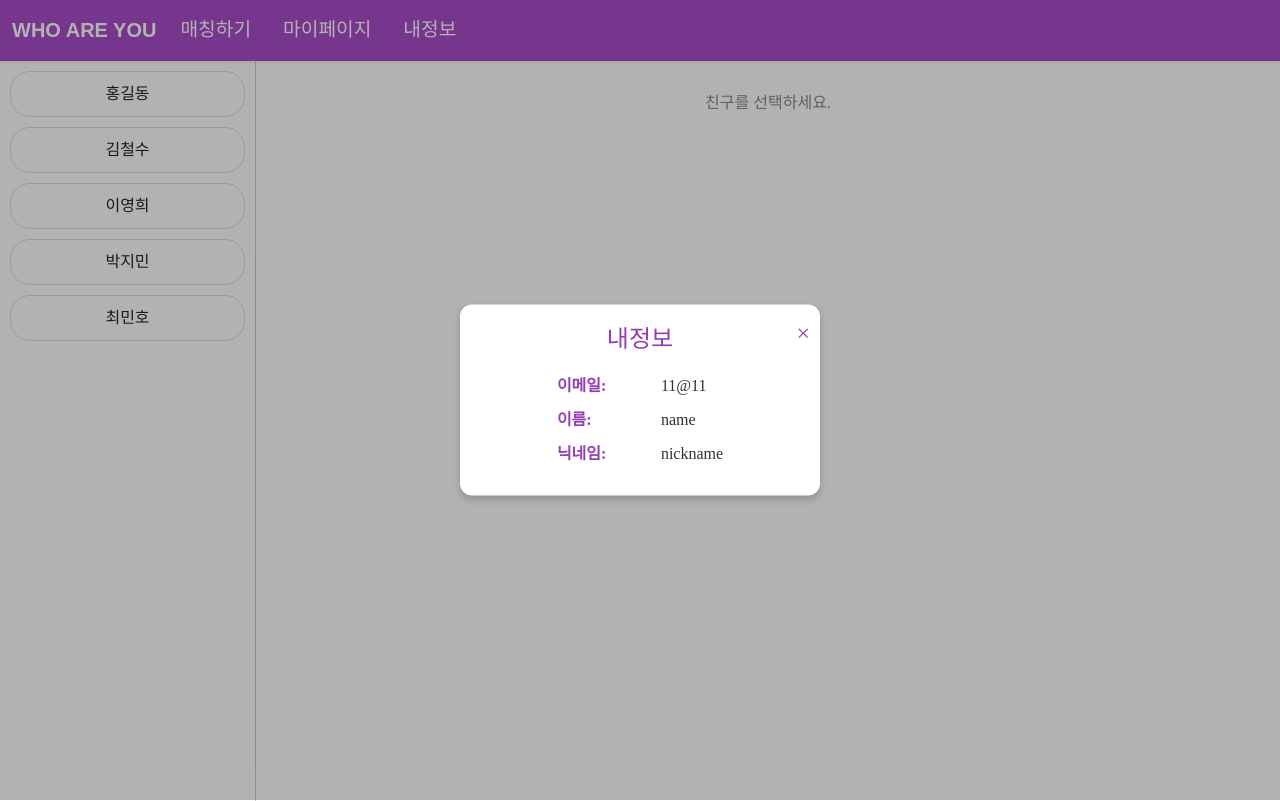
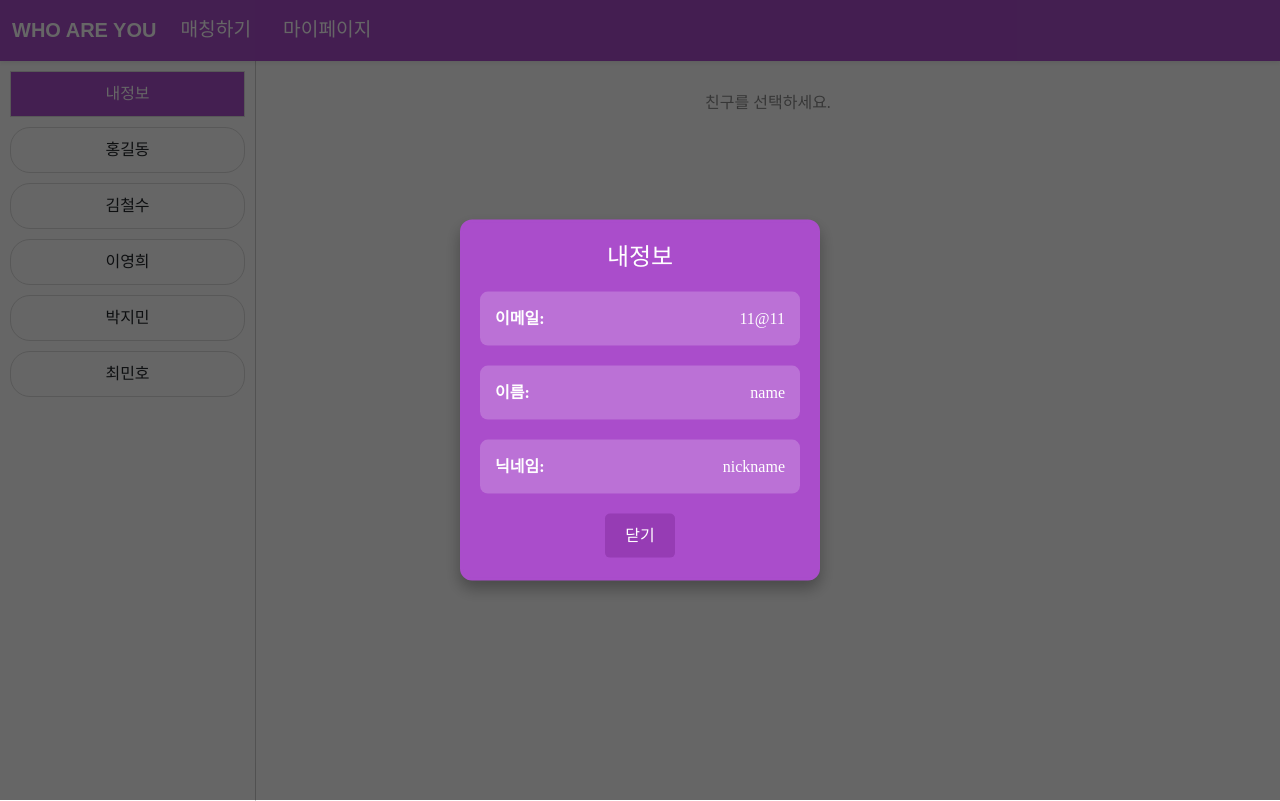
Before and after one commit to Never-Say-Die-A207/WhoAreYou, a React (Create React App) app in the folder S11P12A207-webrtc/frontend/: page /mypage in a window 1280 px wide. Both pictures are taken after a click on the button "내정보". Built offline with nearby package versions, Linux system fonts and the light colour scheme; no server answers.

Commit message:
docs mypage & myinfo

```diff
--- a/S11P12A207-webrtc/frontend/src/pages/Modal.css
+++ b/S11P12A207-webrtc/frontend/src/pages/Modal.css
@@ -1,14 +1,18 @@
-/* modal.css */
-
 /* 오버레이 스타일 */
 .my-overlay {
-    background-color: rgba(0, 0, 0, 0.3); /* 약간 어두운 배경 */
+  background-color: rgba(0, 0, 0, 0.6); /* 어두운 배경 */
   width: 100%;
   height: 100vh;
   z-index: 10;
   position: fixed;
   top: 0;
   left: 0;
+}
+
+.my-info-modal {
+  display: flex;
+  flex-direction: column;
+  justify-content: center;
 }
 
 /* 모달 스타일 */
@@ -22,28 +26,19 @@
   left: 50%;
   transform: translate(-50%, -50%);
   border-radius: 12px;
-    box-shadow: 0px 4px 8px rgba(0, 0, 0, 0.2);
-    background-color: #ffffff; /* 흰색 배경 */
+  box-shadow: 0px 8px 16px rgba(0, 0, 0, 0.3);
+  background-color: rgb(170, 77, 203); /* 보라색 배경 */
   padding: 20px;
   display: flex;
   flex-direction: column;
   align-items: center;
   overflow: hidden;
-  }
-
-  /* 닫기 버튼 스타일 */
-  .my-info-modal .close {
-    position: absolute;
-    top: 10px;
-    right: 10px;
-    font-size: 24px;
-    cursor: pointer;
-    color: rgb(150, 60, 180); /* 기본 색상 */
+  border: 3px solid rgb(170, 77, 203); /* 보라색 굵은 테두리 */
 }
 
 /* 모달 제목 스타일 */
 .my-info-modal h2 {
-    color: rgb(150, 60, 180); /* 제목 색상 */
+  color: #fff; /* 흰색 글씨 */
   font-size: 24px;
   margin-bottom: 20px;
   text-align: center;
@@ -51,18 +46,50 @@
 
 /* 정보 내용 스타일 */
 .my-info-content {
-    text-align: left;
+  display: flex;
+  flex-wrap: wrap;
+  justify-content: center; /* 가운데 정렬 */
+  gap: 20px; /* 박스 간의 간격 */
   width: 100%;
 }
 
-  .my-info-content p {
-    margin: 10px 0;
-    font-size: 16px;
-    color: #333; /* 텍스트 색상 */
+.my-info-content .info-box {
+  display: flex;
+  align-items: center;
+  background-color: rgba(255, 255, 255, 0.2); /* 아주 연한 보라색 배경 */
+  border-radius: 8px;
+  padding: 15px;
+  width: 320px;
+  text-align: center;
+  justify-content: space-between;
 }
 
-  .my-info-content strong {
-    display: inline-block;
-    width: 100px; /* 레이블의 너비 */
-    color: rgb(150, 60, 180); /* 레이블 색상 */
+.my-info-content .info-box strong {
+  color: rgb(255, 255, 255); /* 흰색 글씨 */
+  display: block;
 }
+
+.my-info-content .info-box p {
+  color: rgb(255, 255, 255); /* 흰색 글씨 */
+  display: block;
+  margin: 0px;
+}
+
+/* 닫기 버튼 스타일 */
+.my-info-modal .close {
+  margin-top: 20px;
+  padding: 10px 20px;
+  border-radius: 5px;
+  border: none;
+  background-color: rgb(150, 60, 180); /* 기본 보라색 */
+  color: #fff; /* 흰색 글씨 */
+  font-size: 16px;
+  cursor: pointer;
+  transition: background-color 0.3s ease, color 0.3s ease;
+  align-self: center; /* 가운데 정렬 */
+}
+
+.my-info-modal .close:hover {
+  background-color: rgb(130, 50, 160); /* 호버 시 색상 */
+  color: #fff; /* 흰색 글씨 유지 */
+}
--- a/S11P12A207-webrtc/frontend/src/pages/MyInfo.js
+++ b/S11P12A207-webrtc/frontend/src/pages/MyInfo.js
@@ -1,10 +1,9 @@
-import React, { useEffect, useState } from "react";
+import React, { useEffect, useState } from 'react';
 import api from '../api/api';
-import './Modal.css'; // 커스텀 스타일 import
+import './Modal.css';
 
 const MyInfo = ({ onClose }) => {
-    const user = { email: '11@11', name: 'name', nickname: 'nickname', };
-
+    const user = { email: '11@11', name: 'name', nickname: 'nickname' };
 
     const [info, setInfo] = useState({
         email: '',
@@ -29,13 +28,22 @@ const MyInfo = ({ onClose }) => {
 
     return (
         <div className="my-info-modal">
-            <span className="close" onClick={onClose}>&times;</span>
             <h2>내정보</h2>
             <div className="my-info-content">
-                <p><strong>이메일:</strong> {email}</p>
-                <p><strong>이름:</strong> {name}</p>
-                <p><strong>닉네임:</strong> {nickname}</p>
+                <div className="info-box">
+                    <strong>이메일:</strong>
+                    <p>{email}</p>
+                </div>
+                <div className="info-box">
+                    <strong>이름:</strong>
+                    <p>{name}</p>
+                </div>
+                <div className="info-box">
+                    <strong>닉네임:</strong>
+                    <p>{nickname}</p>
+                </div>
             </div>
+            <button className="close" onClick={onClose}>닫기</button>
         </div>
     );
 };
--- a/S11P12A207-webrtc/frontend/src/pages/Mypage.js
+++ b/S11P12A207-webrtc/frontend/src/pages/Mypage.js
@@ -1,12 +1,26 @@
 import React, { useState, useEffect } from 'react';
 import FriendList from './FriendList';
 import MessageList from './MessageList';
+import Modal from 'react-modal';
+import MyInfo from './MyInfo';
+
+Modal.setAppElement('#root');
 
 const Mypage = () => {
     const [messages, setMessages] = useState([]);
     const [friends, setFriends] = useState([]);
     const [selectedFriendId, setSelectedFriendId] = useState(null);
     const [newMessage, setNewMessage] = useState('');
+    const [modalIsOpen, setModalIsOpen] = useState(false);
+    const [isHovered, setIsHovered] = useState(false); // 호버 상태 추적
+
+    const openModal = () => {
+        setModalIsOpen(true);
+    };
+
+    const closeModal = () => {
+        setModalIsOpen(false);
+    };
 
     useEffect(() => {
         const fetchData = () => {
@@ -52,6 +66,15 @@ const Mypage = () => {
 
     return (
         <div style={styles.container}>
+            <div style={styles.friendSection}>
+                <button
+                    onClick={openModal}
+                    style={isHovered ? styles.infoButtonHovered : styles.infoButton}
+                    onMouseEnter={() => setIsHovered(true)}
+                    onMouseLeave={() => setIsHovered(false)}
+                >
+                    내정보
+                </button>
                 <div style={styles.friendList}>
                     {friends.length === 0 ? (
                         <div style={styles.noFriendsMessage}>
@@ -70,6 +93,7 @@ const Mypage = () => {
                             ))}
                         </ul>
                     )}
+                </div>
             </div>
             <div style={styles.chatArea}>
                 {selectedFriendId ? (
@@ -101,6 +125,15 @@ const Mypage = () => {
                     </div>
                 )}
             </div>
+            <Modal
+                isOpen={modalIsOpen}
+                onRequestClose={closeModal}
+                contentLabel="My Info Modal"
+                className="my-modal"
+                overlayClassName="my-overlay"
+            >
+                <MyInfo onClose={closeModal} />
+            </Modal>
         </div>
     );
 };
@@ -110,13 +143,44 @@ const styles = {
         display: 'flex',
         height: 'calc(100vh - 60px)',
     },
-    friendList: {
+    friendSection: {
         width: '20%',
+        display: 'flex',
+        flexDirection: 'column',
         borderRight: '1px solid #ccc',
         padding: '10px',
         boxSizing: 'border-box',
         overflowY: 'auto',
         height: 'calc(100vh - 60px)',
+    },
+    infoButton: {
+        padding: '10px',
+        border: '1px solid #ddd',
+        marginBottom: '10px',
+        cursor: 'pointer',
+        backgroundColor: 'rgb(170, 77, 203)',
+        color: 'white',
+        fontSize: '16px',
+        textAlign: 'center',
+        display: 'block',
+        transition: 'background-color 0.3s ease, color 0.3s ease',
+        width: '100%',
+    },
+    infoButtonHovered: {
+        padding: '10px',
+        border: '1px solid #ddd',
+        marginBottom: '10px',
+        cursor: 'pointer',
+        backgroundColor: 'rgb(150, 60, 180)', // 호버 시 배경색
+        color: 'white',
+        fontSize: '16px',
+        textAlign: 'center',
+        display: 'block',
+        transition: 'background-color 0.3s ease, color 0.3s ease',
+        width: '100%',
+    },
+    friendList: {
+        flex: 1,
     },
     chatArea: {
         width: '80%',
--- a/S11P12A207-webrtc/frontend/src/pages/Navbar.js
+++ b/S11P12A207-webrtc/frontend/src/pages/Navbar.js
@@ -1,23 +1,9 @@
-import React, { useState } from 'react';
+import React from 'react';
 import { Link } from 'react-router-dom';
-import Modal from 'react-modal';
 import './Navbar.css';
-import './Modal.css'
-import MyInfo from './MyInfo';
 
 
-Modal.setAppElement('#root');
-
 const Navbar = () => {
-  const [modalIsOpen, setModalIsOpen] = useState(false);
-
-  const openModal = () => {
-    setModalIsOpen(true);
-  };
-
-  const closeModal = () => {
-    setModalIsOpen(false);
-  };
 
   return (
     <header>
@@ -41,22 +27,10 @@ const Navbar = () => {
               <li className="nav-item">
                 <Link to='/mypage' className='nav-link'>마이페이지</Link>
               </li>
-              <li className="nav-item">
-                <button onClick={openModal} className='nav-link btn btn-link'>내정보</button>
-              </li>
             </ul>
           </div>
         </div>
       </nav>
-      <Modal
-        isOpen={modalIsOpen}
-        onRequestClose={closeModal}
-        contentLabel="My Info Modal"
-        className="my-modal"
-        overlayClassName="my-overlay"
-      >
-        <MyInfo onClose={closeModal} />
-      </Modal>
     </header>
   );
 };
```
Lines whose indentation alone changed are shown as unchanged.
